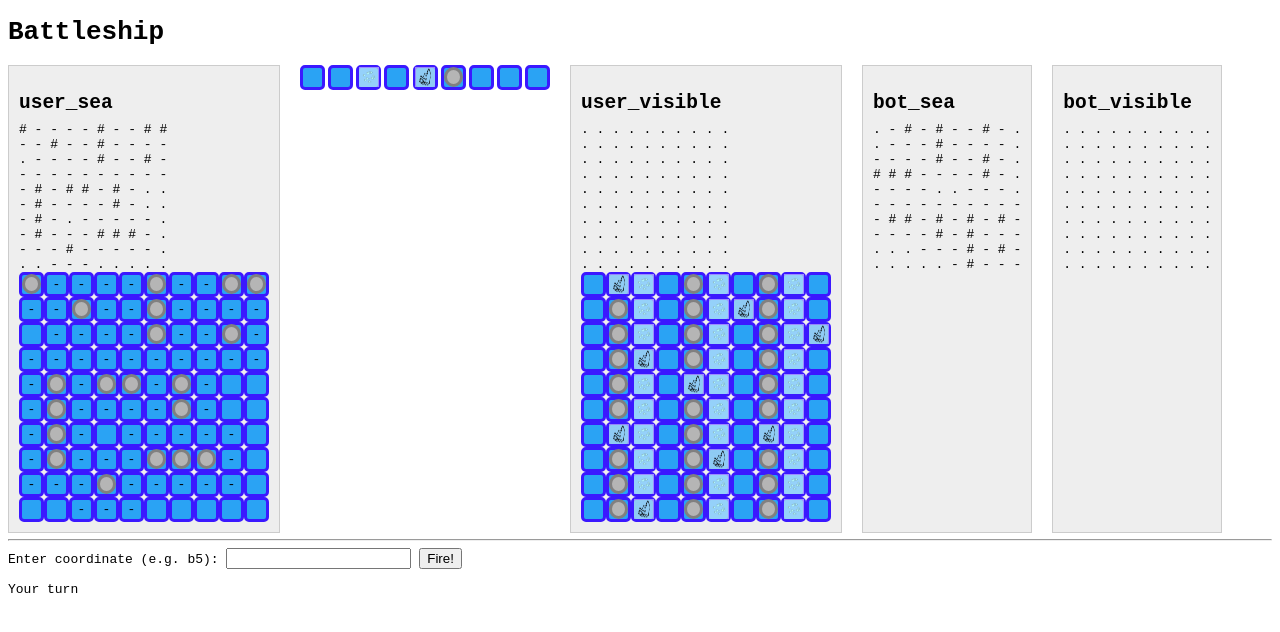
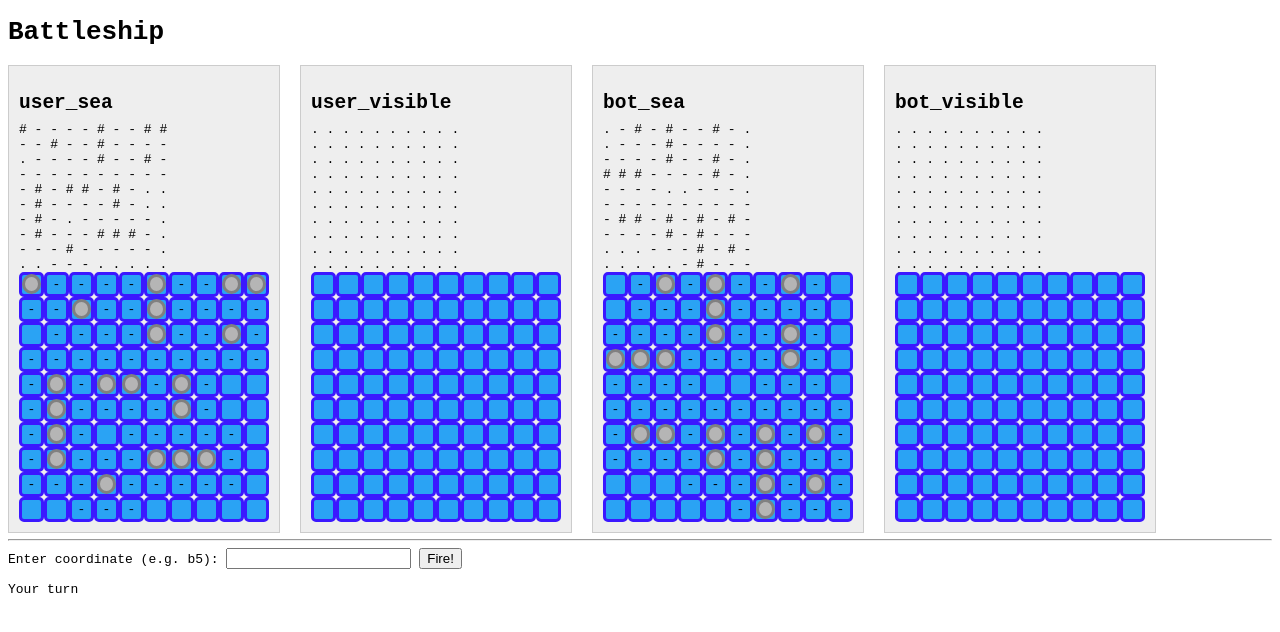
Before and after one commit to Rattiegirl/python-programs, a FastAPI app: page / in a window 1280 px wide. Shown: the top 632 px of the page. Run offline with FastAPI, Linux system fonts and the light colour scheme.

Commit message:
Created lib.js and index.css, connected them to index.html, made all four reloading seas

```diff
--- /dev/null
+++ b/css/index.css
@@ -0,0 +1,74 @@
+* {
+    box-sizing: border-box;
+}
+
+body {
+    font-family: monospace;
+}
+
+.board-wrapper {
+    display: flex;
+    flex-wrap: wrap;
+    gap: 20px;
+}
+
+.board {
+    background: #eee;
+    padding: 10px;
+    border: 1px solid #ccc;
+}
+
+pre {
+    margin: 0;
+}
+
+h2 {
+    margin-bottom: 0.4em;
+}
+
+.sea {
+    display: flex;
+    flex-wrap: wrap;
+    justify-content: space-between;
+    align-items: space-between;
+    width: 250px;
+    height: 250px;
+    gap: 0;
+}
+
+.spot {
+    display: flex;
+    justify-content: center;
+    align-items: center;
+    width: 25px;
+    height: 25px;
+    border: 3px solid rgb(59, 24, 255);
+    background-color: rgb(42, 163, 244);
+    border-radius: 5px;
+}
+
+.deck {
+    width: 20px;
+    height: 20px;
+    border: 3px solid grey;
+    background-color: rgb(181, 181, 181);
+    border-radius: 50%;
+}
+
+.bubble {
+    display: flex;
+    justify-content: center;
+    align-items: center;
+    width: 20px;
+    height: 20px;
+    background-color: transparent;
+}
+
+.sinking_ship {
+    display: flex;
+    justify-content: center;
+    align-items: center;
+    width: 20px;
+    height: 20px;
+    background-color: transparent;
+}
--- a/server.py
+++ b/server.py
@@ -12,6 +12,8 @@ BASE_DIR = os.path.dirname(os.path.abspath(__file__))
 templates = Jinja2Templates(directory=os.path.join(BASE_DIR, "templates"))
 app = FastAPI()
 app.mount("/pictures", StaticFiles(directory="pictures"), name="pictures")
+app.mount("/css", StaticFiles(directory="css"), name="css")
+app.mount("/js", StaticFiles(directory="js"), name="js")
 
 class MoveRequest(BaseModel):
     coordinate: str
--- a/templates/index.html
+++ b/templates/index.html
@@ -2,83 +2,9 @@
 <html>
 
 <head>
+  <link rel="stylesheet" href="/css/index.css">
+  <script src="/js/lib.js"></script>
   <title>Battleship</title>
-  <style>
-    * {
-      box-sizing: border-box;
-    }
-
-    body {
-      font-family: monospace;
-    }
-
-    .board-wrapper {
-      display: flex;
-      flex-wrap: wrap;
-      gap: 20px;
-    }
-
-    .board {
-      background: #eee;
-      padding: 10px;
-      border: 1px solid #ccc;
-    }
-
-    pre {
-      margin: 0;
-    }
-
-    h2 {
-      margin-bottom: 0.4em;
-    }
-
-    .sea {
-      display: flex;
-      flex-wrap: wrap;
-      justify-content: space-between;
-      align-items: space-between;
-      width: 250px;
-      height: 250px;
-      gap: 0;
-    }
-
-    .spot {
-      display: flex;
-      justify-content: center;
-      align-items: center;
-      width: 25px;
-      height: 25px;
-      border: 3px solid rgb(59, 24, 255);
-      background-color: rgb(42, 163, 244);
-      border-radius: 5px;
-    }
-
-    .deck {
-      width: 20px;
-      height: 20px;
-      border: 3px solid grey;
-      background-color: rgb(181, 181, 181);
-      border-radius: 50%;
-    }
-
-    .bubble {
-      display: flex;
-      justify-content: center;
-      align-items: center;
-      width: 20px;
-      height: 20px;
-      background-color: transparent;
-    }
-
-    .sinking_ship {
-      display: flex;
-      justify-content: center;
-      align-items: center;
-      width: 20px;
-      height: 20px;
-      background-color: transparent;
-    }
-  </style>
 </head>
 
 <body>
@@ -103,19 +29,19 @@
       <div class="spot"></div>
       <div class="spot"></div>
       <div class="spot"></div>
-    </div>
+    </div> -->
 
     <div class="board" id="board-2">
       <h2>user_visible</h2>
       <pre id="userVisible">Loading...</pre>
     </div>
 
-    <div class="board">
+    <div class="board" id="board-3">
       <h2>bot_sea</h2>
       <pre id="botSea">Loading...</pre>
     </div>
 
-    <div class="board">
+    <div class="board" id="board-4">
       <h2>bot_visible</h2>
       <pre id="botVisible">Loading...</pre>
     </div>
@@ -132,32 +58,29 @@
   <p id="status">Waiting for your move...</p>
 
   <script>
-    async function fetchState() {
-      const res = await fetch("/state");
-      const data = await res.json();
+    fetchState();
 
-      const format = (sea) => sea.map(row => row.join(" ")).join("\n");
+    // const sea1 = [
+    //   ["#", ".", "."],
+    //   [".", ".", "#"],
+    //   [".", ".", "."],
+    // ]
+    // renderSea(sea1, wrapperEl1)
 
-      document.getElementById("userSea").textContent = format(data.user_sea);
-      const wrapperEl1 = document.querySelector("#board-1")
-      renderSea(data.user_sea, wrapperEl1)
-      console.log(data.user_sea)
-      document.getElementById("userVisible").textContent = format(data.user_visible);
-      document.getElementById("botSea").textContent = format(data.bot_sea);
-      document.getElementById("botVisible").textContent = format(data.bot_visible);
-
-      const status = document.getElementById("status");
-      if (data.game_over) {
-        status.textContent = "Game Over! Winner: " + data.winner.toUpperCase();
-        document.getElementById("coord").disabled = true;
-      } else if (data.is_user_turn) {
-        status.textContent = "Your turn";
-        document.getElementById("coord").disabled = false;
-      } else {
-        status.textContent = "Bot's turn...";
-        document.getElementById("coord").disabled = true;
-      }
-    }
+    // const wrapperEl2 = document.querySelector("#board-2")
+    // const sea2 = [
+    //   [".", "X", "~", ".", "#", "~", ".", "#", "~", "."],
+    //   [".", "#", "~", ".", "#", "~", "X", "#", "~", "."],
+    //   [".", "#", "~", ".", "#", "~", ".", "#", "~", "X"],
+    //   [".", "#", "X", ".", "#", "~", ".", "#", "~", "."],
+    //   [".", "#", "~", ".", "X", "~", ".", "#", "~", "."],
+    //   [".", "#", "~", ".", "#", "~", ".", "#", "~", "."],
+    //   [".", "X", "~", ".", "#", "~", ".", "X", "~", "."],
+    //   [".", "#", "~", ".", "#", "X", ".", "#", "~", "."],
+    //   [".", "#", "~", ".", "#", "~", ".", "#", "~", "."],
+    //   [".", "#", "X", ".", "#", "~", ".", "#", "~", "."],
+    // ]
+    // renderSea(sea2, wrapperEl2)
 
     document.getElementById("moveForm").addEventListener("submit", async (e) => {
       e.preventDefault();
@@ -173,57 +96,6 @@
       document.getElementById("coord").value = "";
       await fetchState();
     });
-
-    fetchState();
-
-    const renderSea = (sea, wrapperEl) => {
-      const seaEl = document.createElement("div")
-      seaEl.classList.add("sea")
-      seaEl.innerHTML = ""
-      for (const row of sea) {
-        for (const cell of row) {
-          if (cell === ".") {
-            seaEl.innerHTML += '<div class="spot"></div>'
-
-          } else if (cell === "#") {
-            seaEl.innerHTML += '<div class="spot"><div class="deck"></div></div>'
-
-          } else if (cell === "~") {
-            seaEl.innerHTML += '<div class="spot"><img src="/pictures/bubbles.png" class="bubble" alt="" /></div>'
-
-          } else if (cell === "X") {
-            seaEl.innerHTML += '<div class="spot"><img src="/pictures/sinking_ship.png" class="sinking_ship" alt="" /></div>'
-
-          }else if (cell === "-") {
-            seaEl.innerHTML += '<div class="spot">-</div>'
-          }
-        }
-      }
-      wrapperEl.append(seaEl)
-    }
-
-
-    // const sea1 = [
-    //   ["#", ".", "."],
-    //   [".", ".", "#"],
-    //   [".", ".", "."],
-    // ]
-    // renderSea(sea1, wrapperEl1)
-
-    const wrapperEl2 = document.querySelector("#board-2")
-    const sea2 = [
-      [".", "X", "~", ".", "#", "~", ".", "#", "~", "."],
-      [".", "#", "~", ".", "#", "~", "X", "#", "~", "."],
-      [".", "#", "~", ".", "#", "~", ".", "#", "~", "X"],
-      [".", "#", "X", ".", "#", "~", ".", "#", "~", "."],
-      [".", "#", "~", ".", "X", "~", ".", "#", "~", "."],
-      [".", "#", "~", ".", "#", "~", ".", "#", "~", "."],
-      [".", "X", "~", ".", "#", "~", ".", "X", "~", "."],
-      [".", "#", "~", ".", "#", "X", ".", "#", "~", "."],
-      [".", "#", "~", ".", "#", "~", ".", "#", "~", "."],
-      [".", "#", "X", ".", "#", "~", ".", "#", "~", "."],
-    ]
-    renderSea(sea2, wrapperEl2)
   </script>
 </body>
 
```
Also changed, not shown: other parts of templates/index.html (+1 -1 lines), js/lib.js (added, +63 -0 lines).
